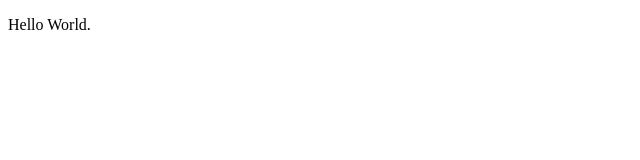
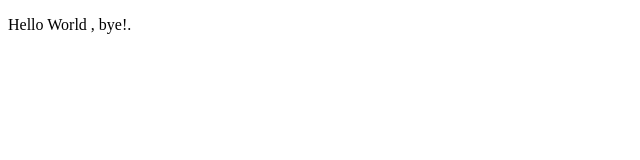
Before and after one commit to skylitik/Learn-html, a plain HTML site: page hello.html in a window 1280 px wide. Shown: the full height of the page, 0-640 px from the left. Drawn offline with Linux system fonts and the light colour scheme.

Commit message:
Update hello.html

```diff
--- a/hello.html
+++ b/hello.html
@@ -7,7 +7,7 @@
 </head>
 
 <body>
-   <p>Hello World.</p>
+   <p>Hello World , bye!.</p>
 
 </body>
 </html>
```
